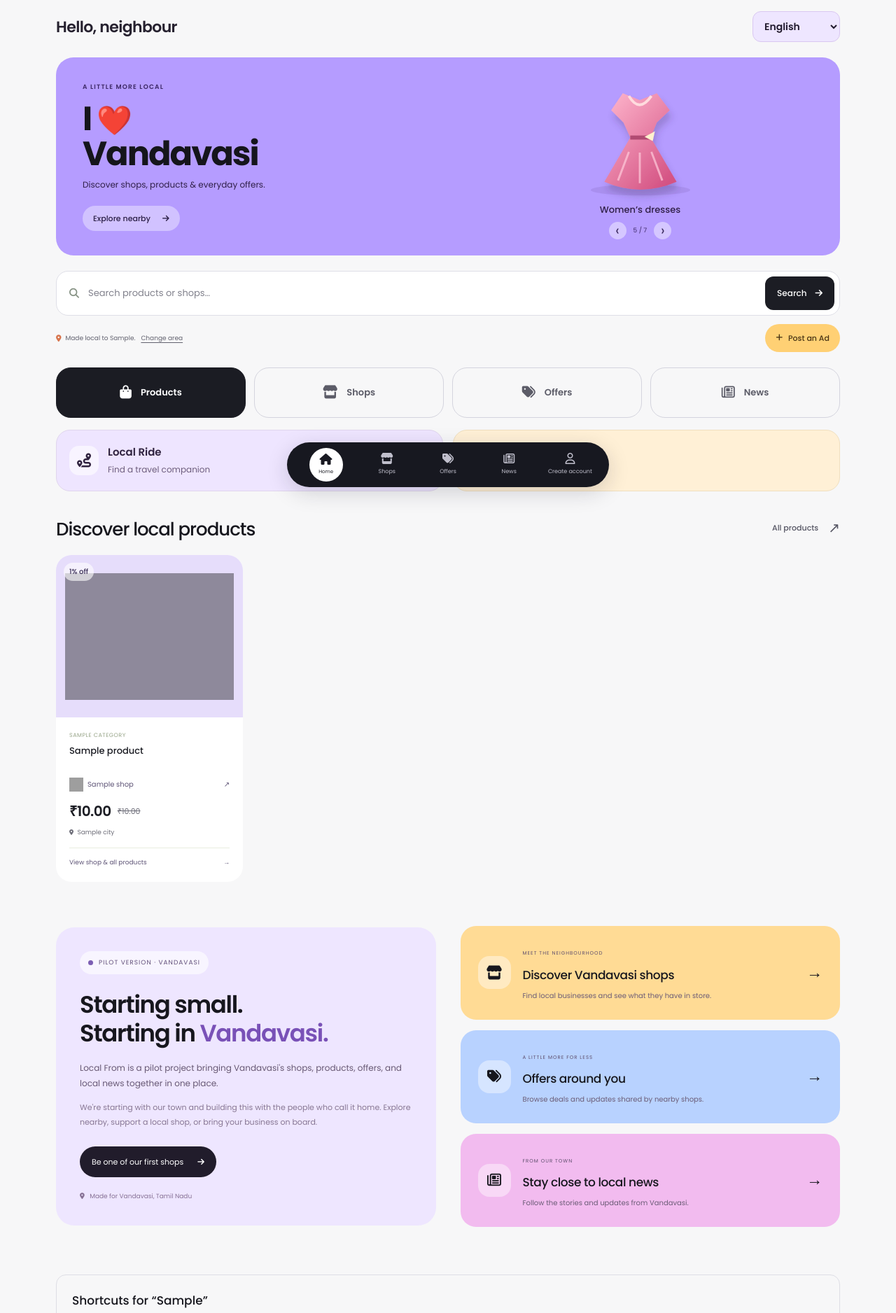
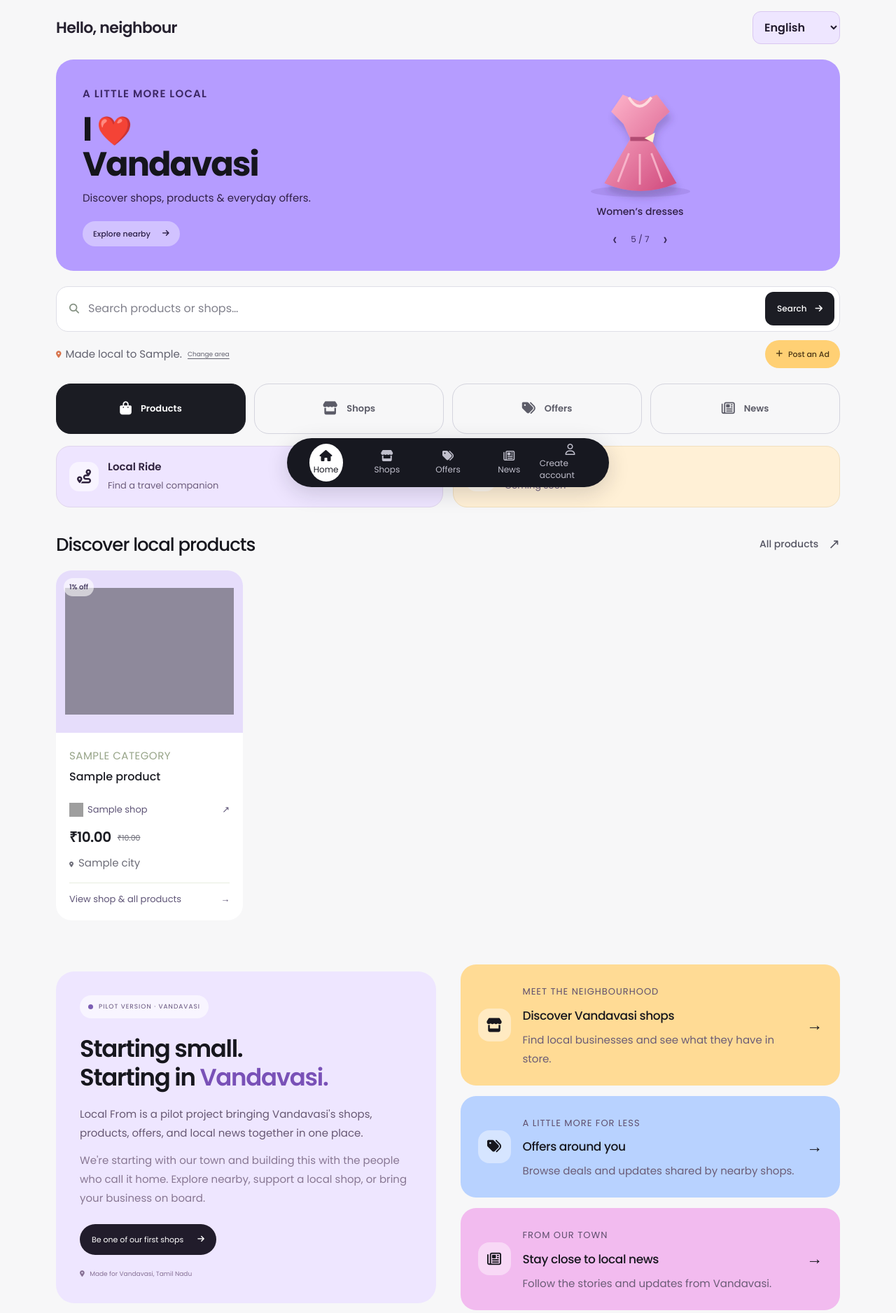
Before and after one commit to Sibi46/localdata, a Django app: template templates/index.html in a window 1280 px wide. Shown: the part 84-1960 px from the top of the page at 70% size. Run offline with Django 4.2, Linux system fonts and the light colour scheme; the template is opened without the code that fills it: most values are stand-ins (such as "Sample title", 1, 10 or a date in 2020); parts of the project's set-up code (start-up, migrations or seed data) failed here and were passed over; grey boxes are pictures that could not be loaded.

Commit message:
Improve shared reading sizes and simplify promotion carousel arrows

```diff
--- a/static/css/home-showcase.css
+++ b/static/css/home-showcase.css
@@ -7,8 +7,9 @@
 .showcase-slide svg{display:block;width:100%;height:180px;overflow:visible}
 .showcase-slide>span{font-size:13px;font-weight:500;text-align:center;line-height:1.5}
 .showcase-controls{display:flex;align-items:center;gap:10px;margin-top:7px;color:#3c2865}
-.showcase-controls button{display:grid;place-items:center;width:25px;height:25px;border:0;border-radius:50%;background:#ffffff70;color:#39285b;font:20px/1 var(--sans);padding:0}
-.showcase-controls button:hover{background:#fff}
+.showcase-controls button{display:grid;place-items:center;width:44px;height:44px;border:0;border-radius:0;background:transparent;color:#39285b;font:24px/1 var(--sans);padding:0;cursor:pointer}
+.showcase-controls button:hover{background:transparent;color:#17171f}
+.showcase-controls button:focus-visible{outline:2px solid currentColor;outline-offset:2px}
 .showcase-controls>span{font-size:9px;font-variant-numeric:tabular-nums}
 @keyframes showcase-enter{from{opacity:0;transform:translateY(7px)}to{opacity:1;transform:translateY(0)}}
 @media(min-width:1000px){.studio-home .product-showcase{right:13%;width:280px}.showcase-slide svg{height:185px}}
--- /dev/null
+++ b/static/css/readability.css
@@ -0,0 +1,30 @@
+/* Shared reading sizes; keep decorative icons and hero headings independent. */
+html body{font-size:16px;line-height:1.65}
+html body :is(main,.auth-main,.pilot-admin,.nd,.legal-wrap,.local-footer,.site-contact) :is(p,li,dd){font-size:15px!important;line-height:1.8!important;overflow-wrap:break-word}
+html body :is(input:not([type=checkbox]):not([type=radio]):not([type=submit]),textarea,select){font-size:16px!important;line-height:1.55!important}
+html body label{font-size:14px!important;line-height:1.65!important}
+html body :is(.button,.auth-primary,.easy-secondary,.text-link,.nd-btn,.admin-tabs a,.dashboard-tabs a,.store-tabs a,.account-options a,.local-footer-links a,.site-contact a){font-size:14px!important;line-height:1.6!important}
+html body :is(.product-copy h3,.dashboard-product h3,.admin-record h3,.admin-catalog h3,.message-preview){font-size:16px!important;line-height:1.55!important}
+html body .easy-card h2{font-size:22px!important;line-height:1.4!important}
+html body .auth-primary{font-size:16px!important}
+html body :is(small,.helptext,.auth-subtitle,.easy-draft-note,.gallery-tip,.product-shop,.product-shop-link,.admin-details dt,.story-meta,.nd-muted,.legal-updated){font-size:13px!important;line-height:1.7!important}
+html body :is(.eyebrow,.auth-kicker,.legal-kicker,.product-detail-category){font-size:12px!important;line-height:1.6!important}
+html body :is(.primary-shortcuts a,.mobile-nav a){font-size:13px!important;line-height:1.5!important}
+html body .mobile-nav a span{font-size:12px!important;line-height:1.4!important}
+html body :is(.discovery-search input,.market-header-search input,.catalog-search input){min-width:0}
+html body :is(.product-copy,.dashboard-product>div,.admin-record>div,.local-footer-contact){min-width:0}
+html body .item-actions{flex-wrap:wrap;gap:12px}
+html body .item-actions :is(a,button){font-size:14px!important;line-height:1.6!important;min-height:40px;display:inline-flex;align-items:center}
+html body :is(.dashboard-top-actions,.product-detail-actions,.auth-header,.account-header-actions){flex-wrap:wrap}
+html body .showcase-slide>span{font-size:14px!important;line-height:1.5!important}
+html body .showcase-controls{gap:0}
+html body .showcase-controls button{width:44px;height:44px;flex:0 0 44px;border-radius:0;background:transparent;font-size:24px!important}
+html body .showcase-controls>span{font-size:12px!important;line-height:1.5;min-width:28px;text-align:center}
+@media(max-width:640px){
+  html body :is(.hero-description,.daily-banner-copy>p,.dashboard-section-help,.easy-intro>p){font-size:15px!important;line-height:1.75!important}
+  html body :is(.banner-link,.greeting-shop-link,.account-create-button){font-size:13px!important;line-height:1.6!important;white-space:normal}
+  html body .product-copy h3{min-height:0}
+  html body .product-prices{flex-wrap:wrap;row-gap:4px}
+  html body .product-shop-link{flex-wrap:wrap}
+  html body .primary-shortcuts{gap:8px}
+}
--- a/templates/includes/mobile_layout.html
+++ b/templates/includes/mobile_layout.html
@@ -1 +1 @@
-{% load static %}<link rel="stylesheet" href="{% static 'css/mobile-layout.css' %}?v=1">
+{% load static %}<link rel="stylesheet" href="{% static 'css/mobile-layout.css' %}?v=1"><link rel="stylesheet" href="{% static 'css/readability.css' %}?v=1">
--- a/templates/index.html
+++ b/templates/index.html
@@ -14,7 +14,7 @@
   <link rel="stylesheet" href="{% static 'css/home-local.css' %}?v=1">
   <link rel="stylesheet" href="{% static 'css/shop.css' %}?v=1">
   <link rel="stylesheet" href="{% static 'css/home-studio.css' %}?v=4">
-  <link rel="stylesheet" href="{% static 'css/home-showcase.css' %}?v=2">
+  <link rel="stylesheet" href="{% static 'css/home-showcase.css' %}?v=3">
   <script src="{% static 'js/home-showcase.js' %}?v=3" defer></script>
   {% if not request.user.is_authenticated %}<script src="{% static 'js/home-registration.js' %}?v=5" defer></script>{% endif %}
   <script src="{% static 'js/home-local.js' %}?v=1" defer></script>
```
